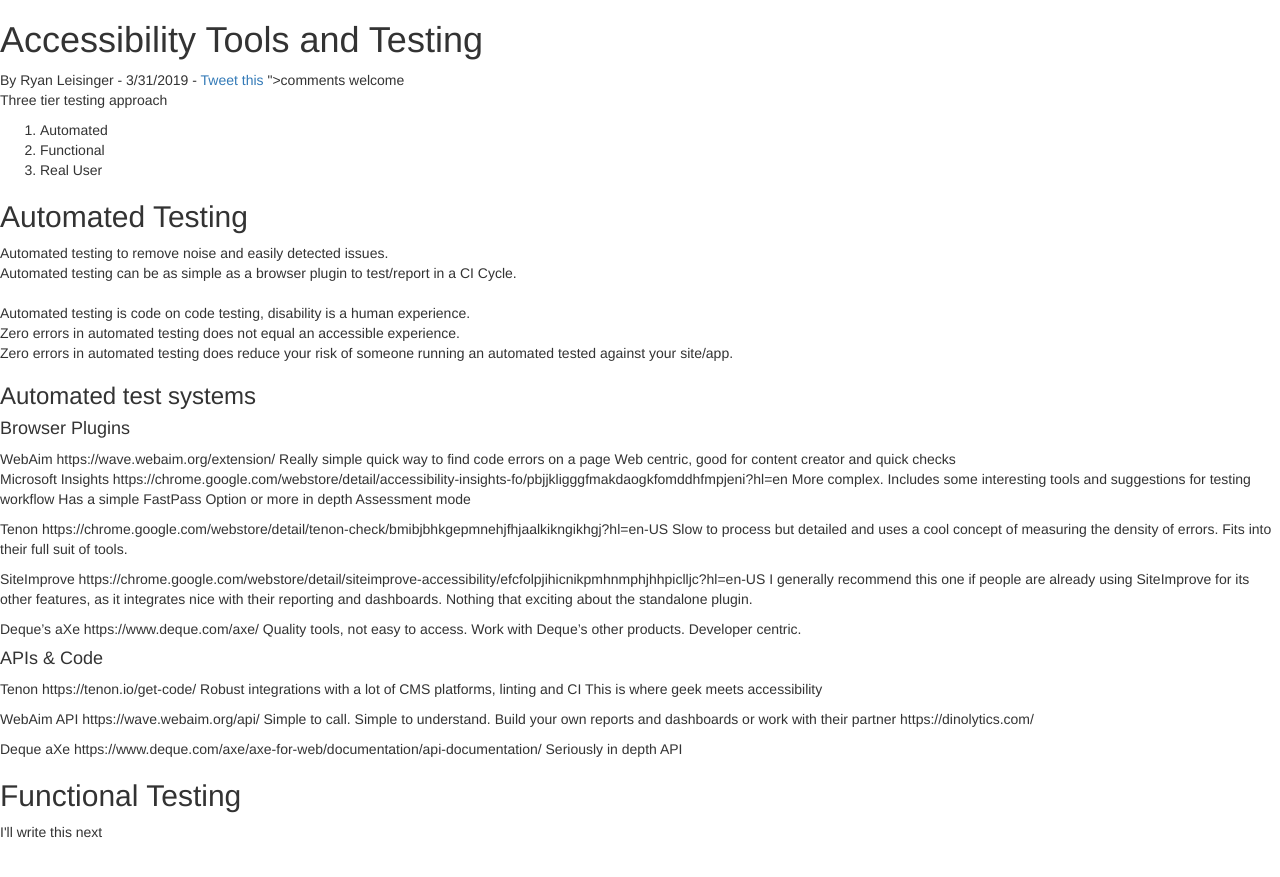
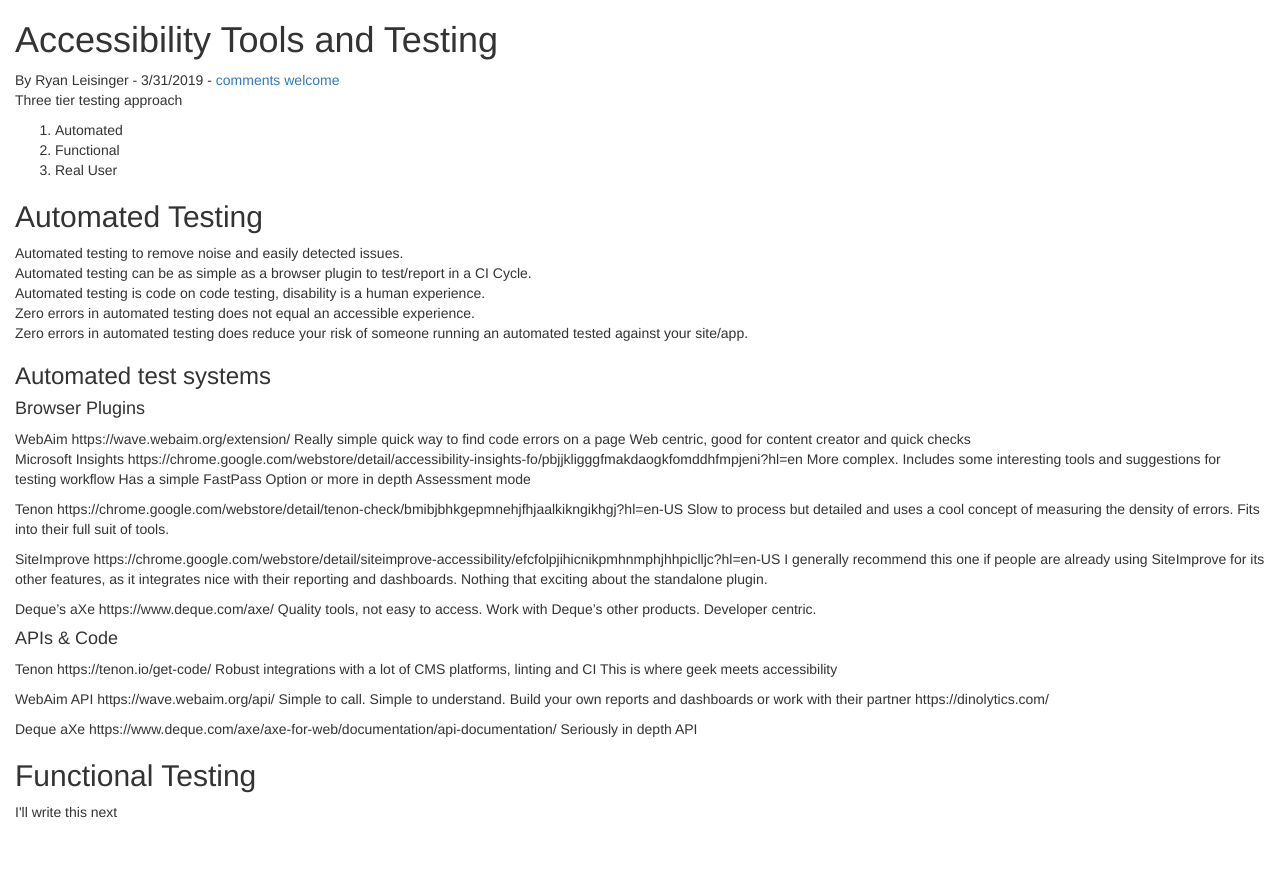
Before and after one commit to RLeisinger/rleisinger.github.io, a Jekyll site: the page TestingAndTools.html, which Jekyll copies as it is, in a window 1280 px wide. Shown: the top 877 px of the page. Built offline with Jekyll 4.4.1, drawn with Linux system fonts in a browser that asks for light colours.

Commit message:
Update TestingAndTools.html

```diff
--- a/TestingAndTools.html
+++ b/TestingAndTools.html
@@ -9,13 +9,14 @@
   <meta name="author" content="Ryan Leisinger">
 
   <link rel="stylesheet" href="https://maxcdn.bootstrapcdn.com/bootstrap/3.4.0/css/bootstrap.min.css">
-
+  <meta name="viewport" content="width=device-width, initial-scale=1">
 </head>
 
 <body>
+<div class="container-fluid">
 <h1>Accessibility Tools and Testing</h1>
-By Ryan Leisinger - 3/31/2019 - <a href=”http://twitter.com/home?status=Comment on your accessibility tools doc @ryanleisinger ”>Tweet this</a>
-">comments welcome</a>
+By Ryan Leisinger - 3/31/2019 -
+<a href=”http://twitter.com/home?status=Comment on your accessibility tools doc @ryanleisinger”>comments welcome</a>
 <p>
 Three tier testing approach
 <ol>
@@ -26,7 +27,7 @@
 
 <h2>Automated Testing</h2>
 Automated testing to remove noise and easily detected issues. <br>
-Automated testing can be as simple as a browser plugin to test/report in a CI Cycle.<br><br>
+Automated testing can be as simple as a browser plugin to test/report in a CI Cycle.<br>
 Automated testing is code on code testing, disability is a human experience.<br>
 Zero errors in automated testing does not equal an accessible experience.<br>
 Zero errors in automated testing does reduce your risk of someone running an automated tested against your site/app.<br>
@@ -74,6 +75,6 @@
 
 <h2>Functional Testing</h2>
 I'll write this next
-
+</div>
 </body>
 </html>
```
